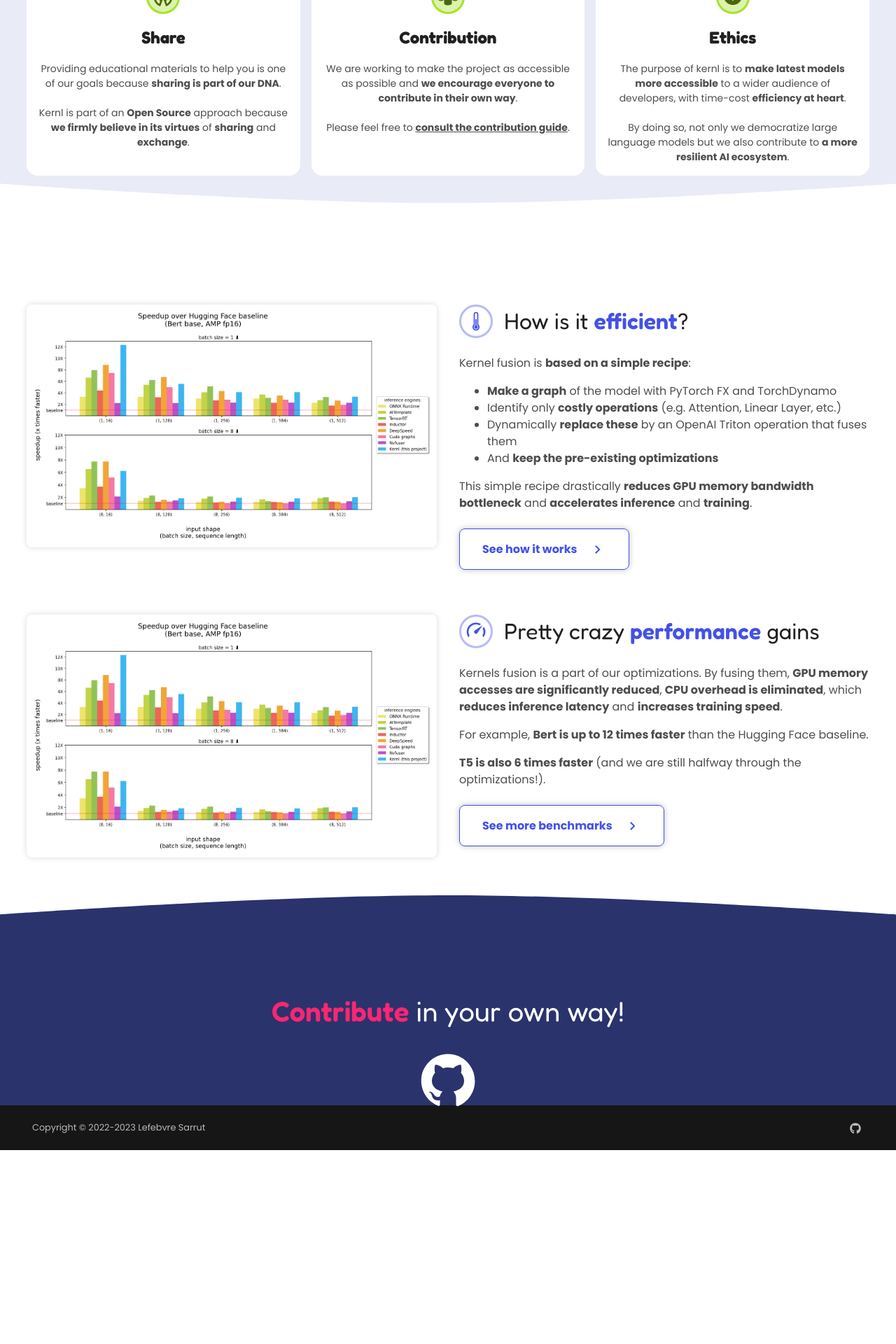
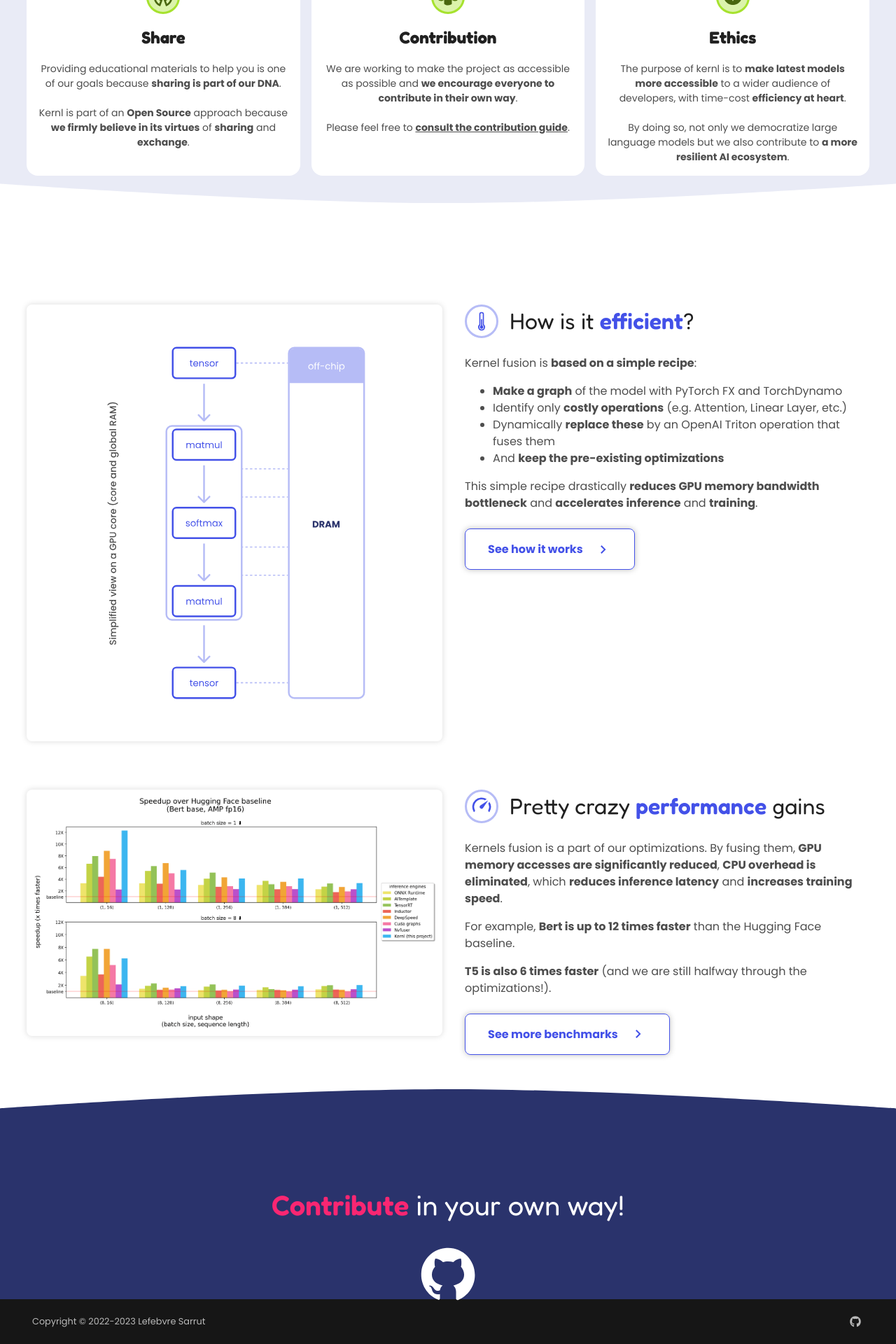
Before and after one commit to ELS-RD/kernl, an MkDocs documentation site: the page built from docs/index.md, in a window 1280 px wide. Shown: the part 2405-4325 px from the top of the page at 70% size. Built offline with MkDocs 1.6.1 and Material for MkDocs 9.7.7, drawn with Linux system fonts in a browser that asks for light colours; comment, search, counter and statistics services are not loaded; before the commit the page ends 4048 px from its top, so only the background shows below that.

Commit message:
feat: add highlight efficiency html content.

```diff
--- a/docs/overrides/home.html
+++ b/docs/overrides/home.html
@@ -171,9 +171,12 @@ model <span class="instruction">=</span> <span class="class">AutoModel</span>.<s
     </section>
     <section class="knl-highlights">
         <div class="knl-highlight md-grid slide-up">
-            <figure>
-                <img src="./assets/images/highlight-performance.png" alt="illustration of efficiency" loading="lazy">
-            </figure>
+            <div class="knl-highlight__figure">
+                <figure>
+                    <img src="./assets/images/highlight-efficiency.svg" alt="illustration of efficiency" loading="lazy"
+                         class="efficiency">
+                </figure>
+            </div>
             <div class="knl-highlight__content">
                 <header>
                     <svg width="48" height="48" fill="none" xmlns="http://www.w3.org/2000/svg"><path d="M27.333 28.606v-14.6a3.332 3.332 0 1 0-6.667 0v14.6A5.001 5.001 0 0 0 24 37.333a5.002 5.002 0 0 0 3.334-8.727ZM24 35.666a3.333 3.333 0 0 1-1.667-6.22V14.004c0-.923.747-1.67 1.667-1.67.926 0 1.667.747 1.667 1.67v15.442A3.333 3.333 0 0 1 24 35.666Z" fill="#4351E8"/><path d="M24.82 29.972a.711.711 0 0 0 .013-.141v-8.328a.832.832 0 0 0-.833-.836c-.46 0-.833.38-.833.836v8.328c0 .048.004.095.011.14a2.5 2.5 0 1 0 1.642 0Z" fill="#4351E8"/><rect x="1.5" y="1.5" width="45" height="45" rx="22.5" stroke="#B6BCF6" stroke-width="3"/></svg>
@@ -206,10 +209,12 @@ model <span class="instruction">=</span> <span class="class">AutoModel</span>.<s
             </div>
         </div>
         <div class="knl-highlight md-grid slide-up">
-            <figure>
-                <img src="./assets/images/highlight-performance.png" alt="illustration of performance"
-                     loading="lazy" onclick="toggleModal();" class="withModal">
-            </figure>
+            <div class="knl-highlight__figure">
+                <figure>
+                    <img src="./assets/images/highlight-performance.png" alt="illustration of performance"
+                         loading="lazy" onclick="toggleModal();" class="performance withModal">
+                </figure>
+            </div>
             <div class="knl-highlight__content">
                 <header>
                     <svg width="48" height="48" fill="none" xmlns="http://www.w3.org/2000/svg"><path d="m33.533 19.893 1.64-2.466.014-.014a13.333 13.333 0 0 1 .36 13.92 2.665 2.665 0 0 1-.98.98L33.24 30a10.667 10.667 0 0 0 .293-10.107Zm-20.126 3.54A10.667 10.667 0 0 0 14.76 30l-1.324 2.306a2.667 2.667 0 0 1-.97-.973 13.334 13.334 0 0 1 18.774-17.84l-2.467 1.64a10.667 10.667 0 0 0-15.366 8.3Z" fill="#4351E8"/><path d="M22.12 26.547a2.665 2.665 0 0 0 3.773 0l7.547-11.32-11.32 7.546a2.667 2.667 0 0 0 0 3.774Z" fill="#4351E8"/><rect x="1.5" y="1.5" width="45" height="45" rx="22.5" stroke="#B6BCF6" stroke-width="3"/></svg>
```
